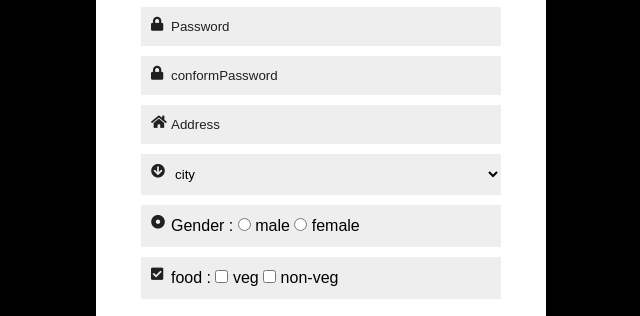
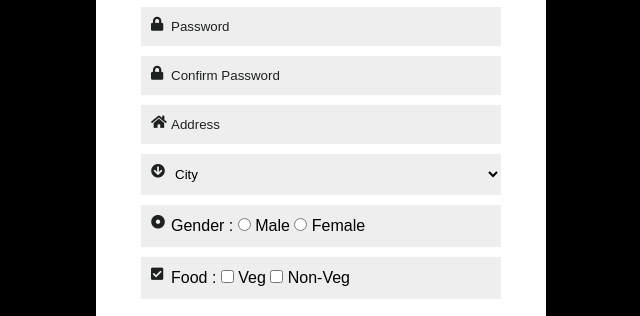
Before and after one commit to dhvani28/html, a plain HTML site: page registration.html in a window 1280 px wide. Shown: the part 294-610 px from the top of the page, 319-959 px from the left. Drawn offline with Linux system fonts and the light colour scheme.

Commit message:
Update registration.html

```diff
--- a/registration.html
+++ b/registration.html
@@ -28,7 +28,7 @@
       <i class="fas fa-lock"></i>
     </div>
     <div class="input_field">
-        <input type="password" placeholder="conformPassword" class="input">
+        <input type="password" placeholder="Confirm Password" class="input">
         <i class="fas fa-lock"></i>
       </div>
       <div class="input_field">
@@ -41,15 +41,15 @@
       <div class="input_field">
        <!----<input type="text" placeholder="Address" class="input">-->
 
-             <select id="city" name="city" class="input" placeholder="city">
+             <select id="city" name="city" class="input" placeholder="City">
             <option id="option1" name="option1" value="-">
-               city
+               City
             </option>
-            <option id="option2" name="option2" value="surat">
-                surat
+            <option id="option2" name="option2" value="Surat">
+                Surat
             </option>
-            <option id="option3" name="option3" value="bhuj">
-                bhuj
+            <option id="option3" name="option3" value="Navsari">
+                Navsari
             </option>
               </select>
 
@@ -61,8 +61,8 @@
         <p>
           Gender :
 
-      <input type="radio" name="gender" value="male" />   male
-   <input type="radio" id="gender" name="gender" value="female" />    female
+      <input type="radio" name="gender" value="male" />   Male
+   <input type="radio" id="gender" name="gender" value="female" />    Female
      <i class="fas fa-dot-circle"></i>
   </p>
       </div>
@@ -72,10 +72,10 @@
     <div class="input_field">
       <div class="input">
     <p>
-     food :
+     Food :
 
-    <input type="checkbox" id="checkbox" name="checkbox" value="read"/>  veg
-    <input type="checkbox" id="checkbox" name="checkbox" value="write" />  non-veg
+    <input type="checkbox" id="checkbox" name="checkbox" value="read"/>  Veg
+    <input type="checkbox" id="checkbox" name="checkbox" value="write" />  Non-Veg
 <i class="fa fa-check-square"></i>
     </p>
 </div>
```
